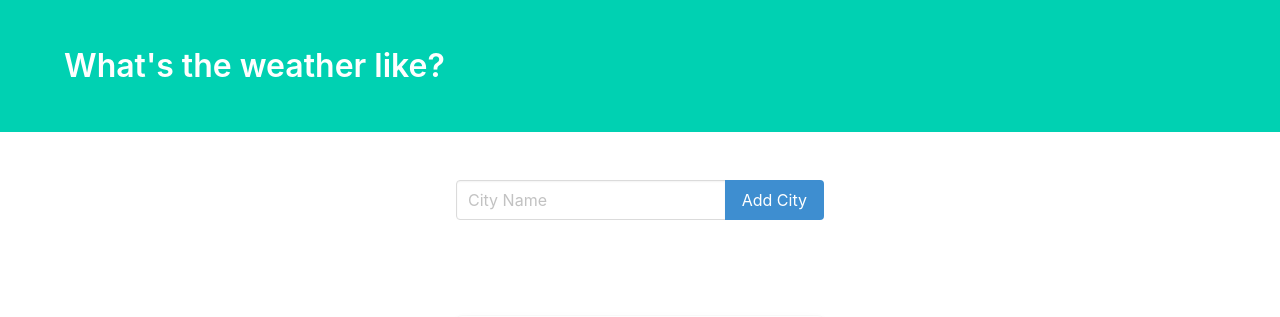
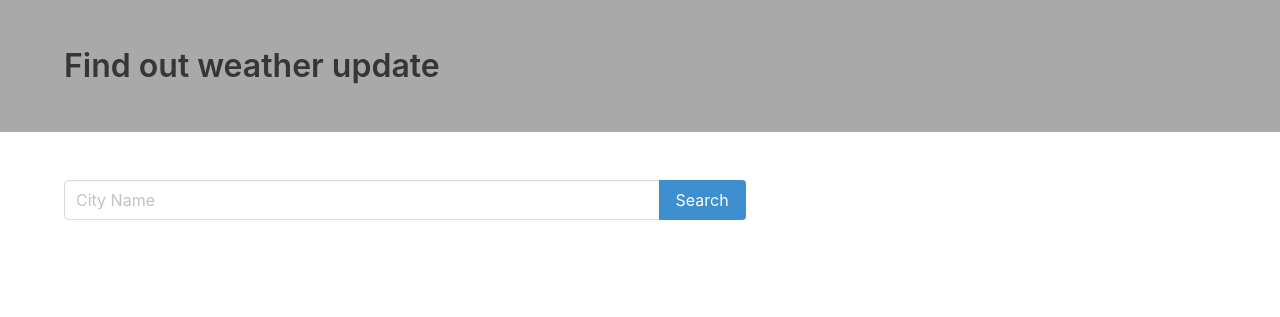
Before and after one commit to masum2617/weatherApp-django, a Django app: page / in a window 1280 px wide. Shown: the top 317 px of the page. After the commit the page ends 220 px from the top, so only its background shows below. Run offline with Django 3.2, Linux system fonts and the light colour scheme; data comes from the database, SQL or seed files in the repository; both versions use the stored data as it was after the commit; data that the repository does not hold is empty; some libraries are stand-ins or nearby versions.

Commit message:
layout updated

```diff
--- a/templates/weatherApp/weather.html
+++ b/templates/weatherApp/weather.html
@@ -9,11 +9,11 @@
     <link rel="stylesheet" href="https://cdnjs.cloudflare.com/ajax/libs/bulma/0.6.2/css/bulma.css" />
 </head>
 <body>
-    <section class="hero is-primary">
+    <section class="is-primary" style="background-color: darkgray;">
         <div class="hero-body">
             <div class="container">
                 <h1 class="title">
-                    What's the weather like?
+                   Find out weather update
                 </h1>
             </div>
         </div>
@@ -21,7 +21,7 @@
     <section class="section">
         <div class="container">
             <div class="columns">
-                <div class="column is-offset-4 is-4">
+                <div class="column is-three-fifths">
                     <form method="POST">
                         {% csrf_token %}
                         <div class="field has-addons">
@@ -31,19 +31,21 @@
                             </div>
                             <div class="control">
                                 <button type="submit" class="button is-info">
-                                    Add City
+                                    Search
                                 </button>
                             </div>
                         </div>
                     </form>
                 </div>
+
+                <div class="column"></div>
             </div>
         </div>
     </section>
     <section class="section">
         <div class="container">
             <div class="columns">
-                <div class="column is-offset-4 is-4">
+                <div class="column is-one-third">
                     {% for city_weather in weather_data %}
 
                     <div class="box">
--- a/weatherApp/views.py
+++ b/weatherApp/views.py
@@ -4,34 +4,39 @@ from .models import City
 from .forms import CityForm
 
 # Create your views here.
+
+
 def index(request):
     url = 'http://api.openweathermap.org/data/2.5/weather?q={}&units=imperial&appid=ae091eb47d31f3860ad775f8cf242c29'
-
-    city = 'Dhaka'
+    weather_data = []
 
     if request.method == "POST":
         form = CityForm(request.POST)
-        form.save()
+        if form.is_valid():
+            new_city = form.cleaned_data['name']
+
+            city_exists = City.objects.filter(name=new_city).exists()
+
+            if city_exists:
+                city = City.objects.get(name=new_city)
+
+                response = requests.get(url.format(city)).json()
+
+                city_weather = {
+                    'city': city.name,
+                    'temperature': response['main']['temp'] ,
+                    'description': response['weather'][0]['description'],
+                    'icon': response['weather'][0]['icon'],
+                }
+                weather_data.append(city_weather)
+                # print(city_weather)
+            else:
+                form.save()
 
 
     form = CityForm() # everytime form will restarted
 
-    cities = City.objects.all()
-
-    weather_data = []
-
-    for city in cities:
-
-        response = requests.get(url.format(city)).json()
-
-        city_weather = {
-            'city': city.name,
-            'temperature': response['main']['temp'] ,
-            'description': response['weather'][0]['description'],
-            'icon': response['weather'][0]['icon'],
-        }
-        weather_data.append(city_weather)
-    # print(city_weather)
+    # cities = City.objects.all()
 
     context = {
         'weather_data': weather_data,
```
Also changed, not shown: db.sqlite3.
